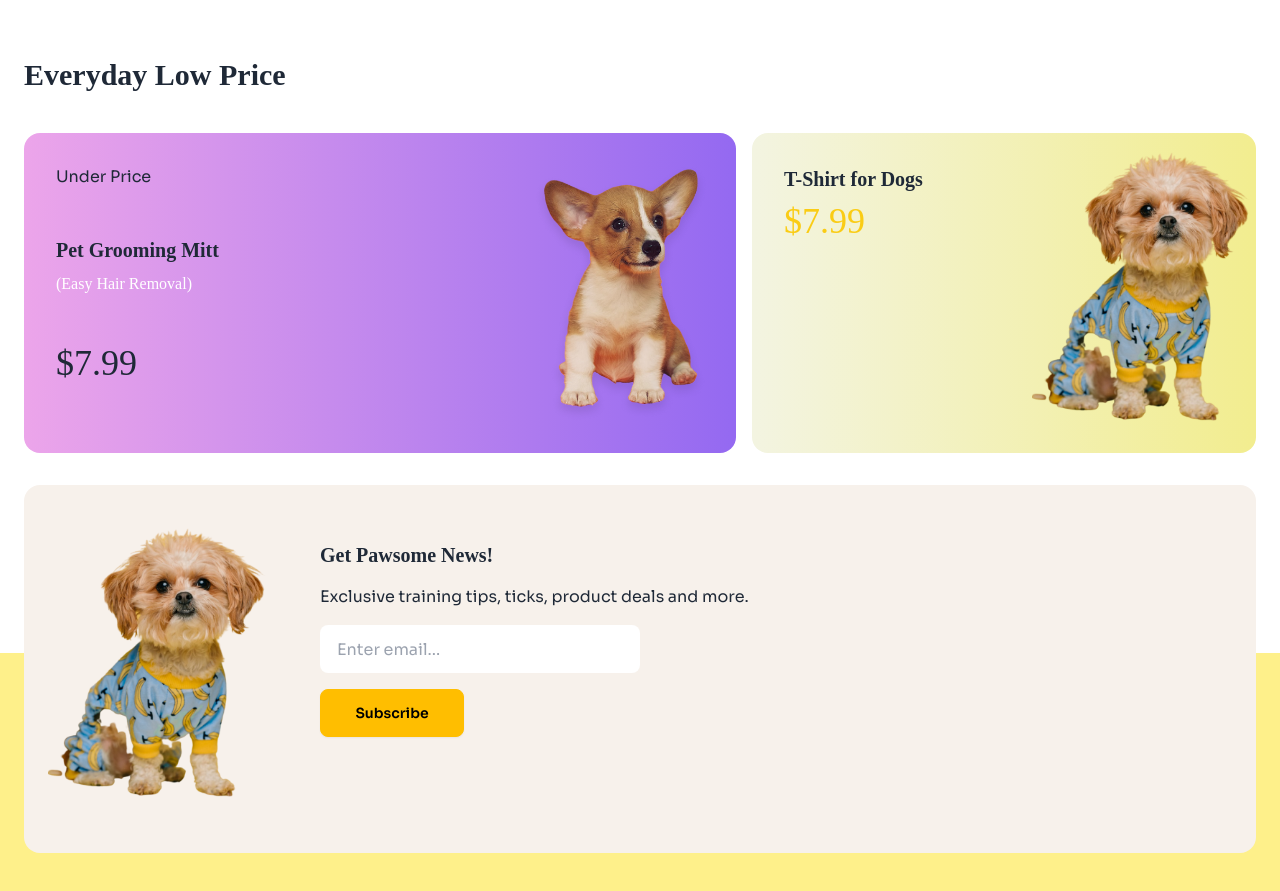
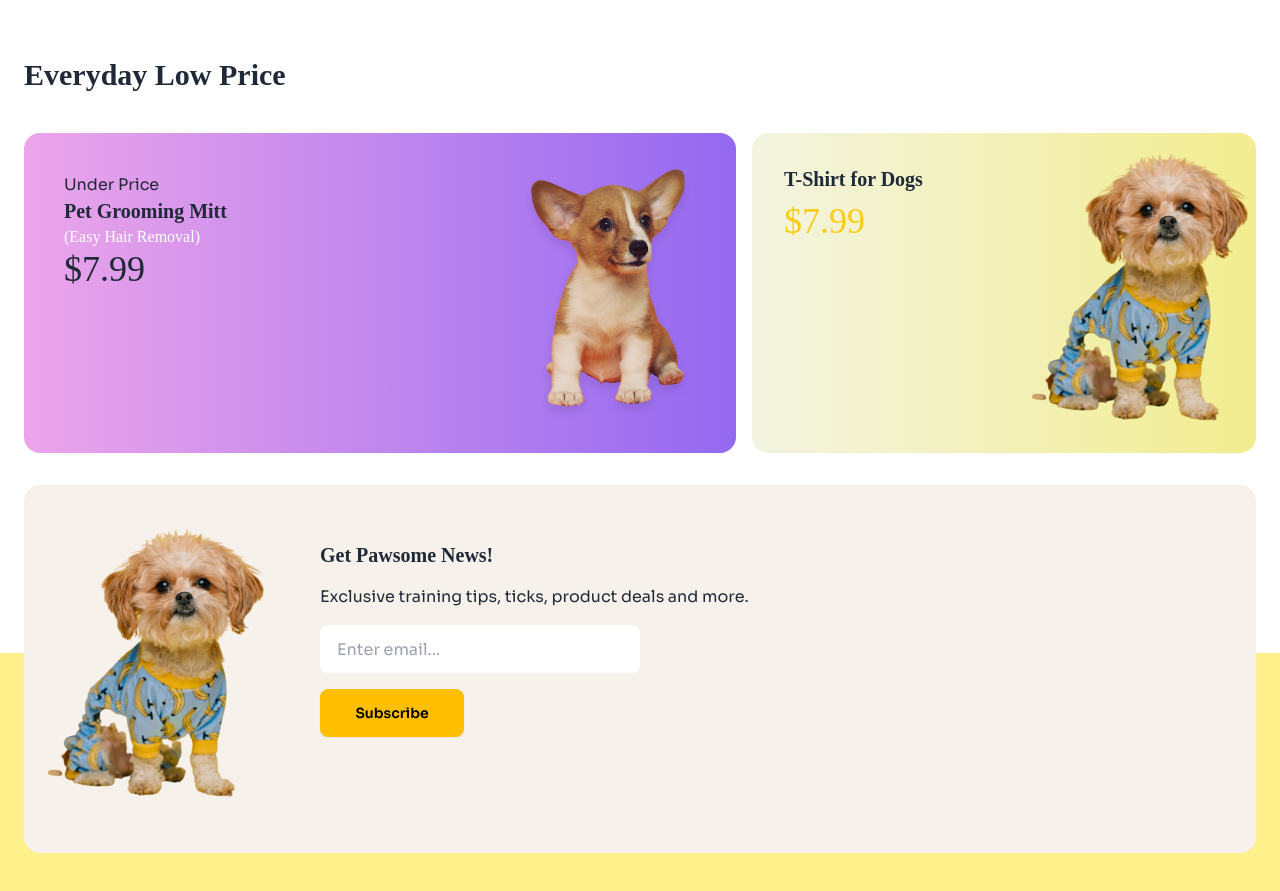
Before and after one commit to niloy200119/Assignment3, a plain HTML site: page index.html in a window 1280 px wide. Shown: the part 2820-3711 px from the top of the page. Drawn offline with nearby package versions, Linux system fonts and the light colour scheme; a web font is replaced by a local one.

Commit message:
etai lastF

```diff
--- a/index.html
+++ b/index.html
@@ -123,7 +123,7 @@
             <img class=" " src="c1-assets/cat-big.png" alt="Cute cat" />
           </figure>
 
-          <!-- Fade-in and Slide-up Animation for Text -->
+
           <div class="card-body flex-1 animate-fade-in-up">
             <h2 class="card-title text-3xl font-adlam-display">
               Pamper Your Pet, <br />Because They Deserve <br />Best
@@ -244,7 +244,7 @@
                 Discover a world of treats, toys, and essentials handpicked for
               </p>
               <button class="btn  w-36">Shop Now</button>
-              <!-- Dog image with absolute positioning -->
+
               <img
                 src="c1-assets/cute-pet-small.png"
                 alt="Dog T-Shirt"
@@ -463,13 +463,13 @@
       <section>
         <h4 class="text-3xl font-bold my-10">Everyday Low Price</h4>
         <div class=" grid grid-cols-12 gap-4 ">
-          <div
-            class="card card-side col-span-12 md:col-span-7 bg-base-100 flex bg-gradient-to-r from-[#eca5ea] to-[#9469f1]"
-          >
-            <div class="card-body text-left">
-              <p class="font-sora ">Under Price</p>
+          <div class="card card-side col-span-12 md:col-span-7 bg-base-100 md:flex bg-gradient-to-r from-[#eca5ea] to-[#9469f1]">
+            <div class="p-10 text-left w-2/3">
+
+              <p class="font-sora hidden md:block">Under Price</p>
               <h2 class="card-title">Pet Grooming Mitt</h2>
-              <p class="text-white ">(Easy Hair Removal)</p>
+
+              <p class="text-white hidden md:inline">(Easy Hair Removal)</p>
               <p class="text-4xl">$7.99</p>
             </div>
             <figure class="h-80 w-56">
```
